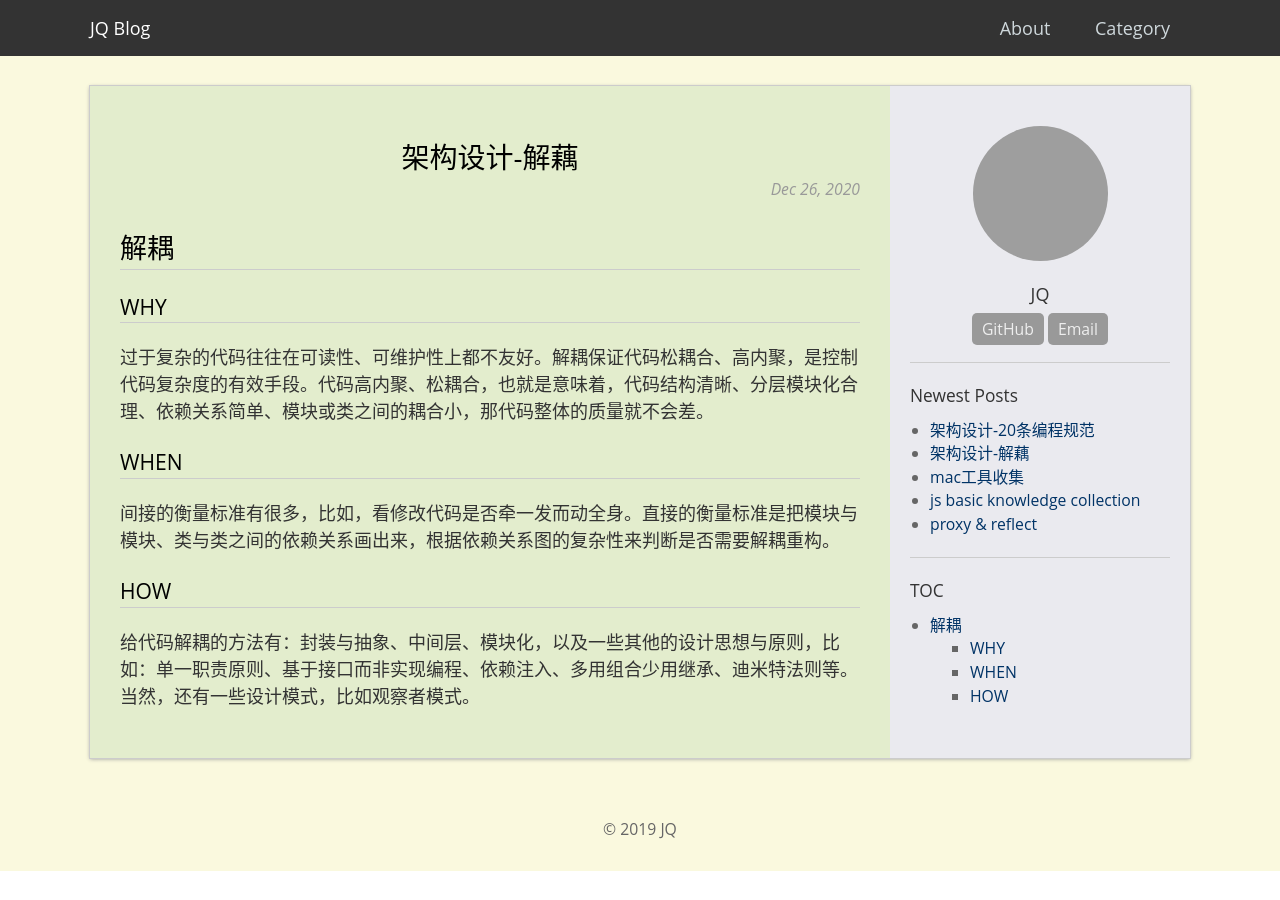
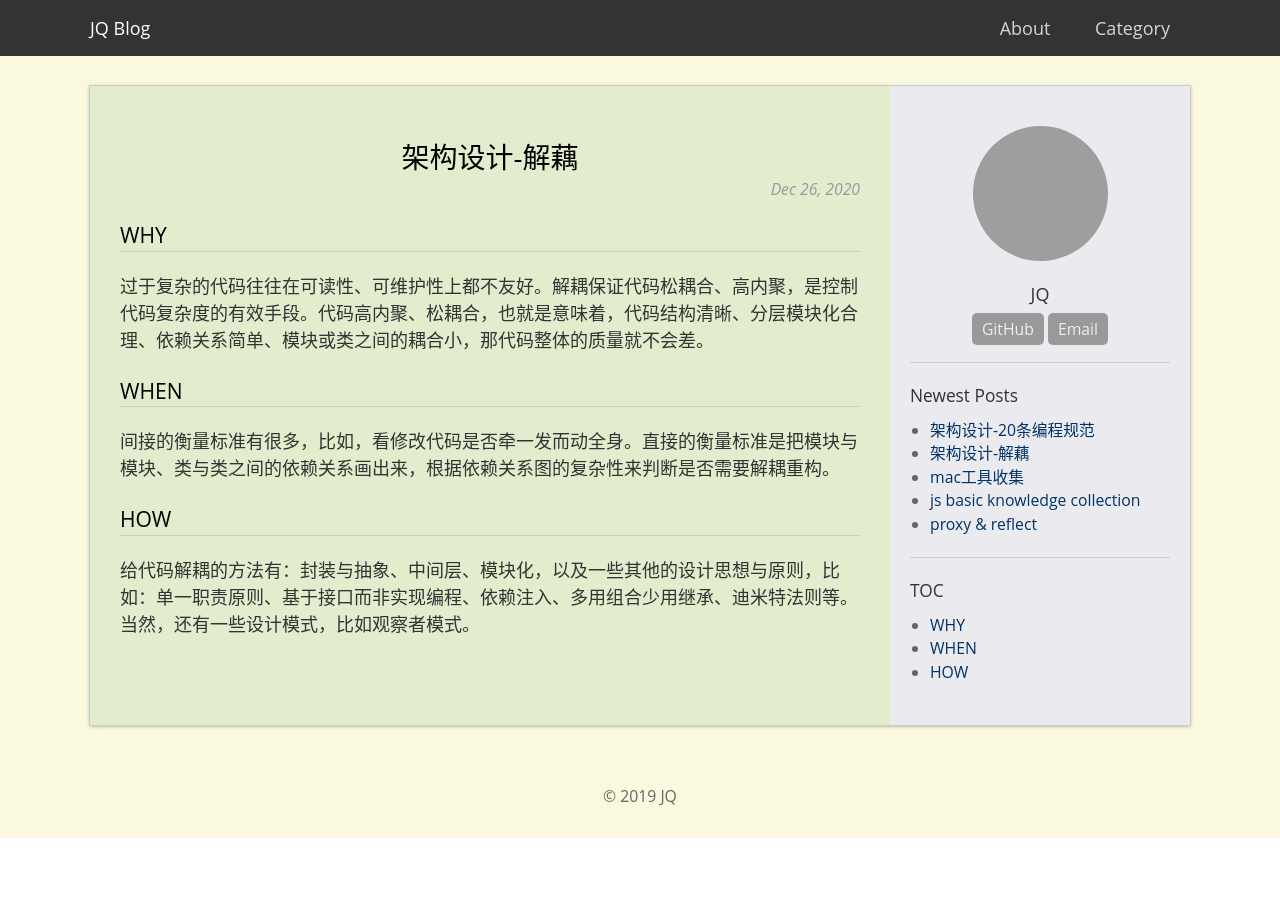
Before and after one commit to jqroom/jqroom.com, a Jekyll site: the page built from docs/_posts/2020-12-26-architecture-decoupling.md, in a window 1280 px wide. Built offline with Jekyll 4.4.1, drawn with Linux system fonts in a browser that asks for light colours; grey boxes are pictures that could not be loaded.

Commit message:
Update 2020-12-26-architecture-decoupling.md

```diff
--- a/docs/_posts/2020-12-26-architecture-decoupling.md
+++ b/docs/_posts/2020-12-26-architecture-decoupling.md
@@ -5,8 +5,6 @@ date:   2020-12-26 15:50
 categories: architecture
 permalink: /architecture/20201226/decoupling
 ---
-
-# 解耦
 
 ### WHY
 
```
